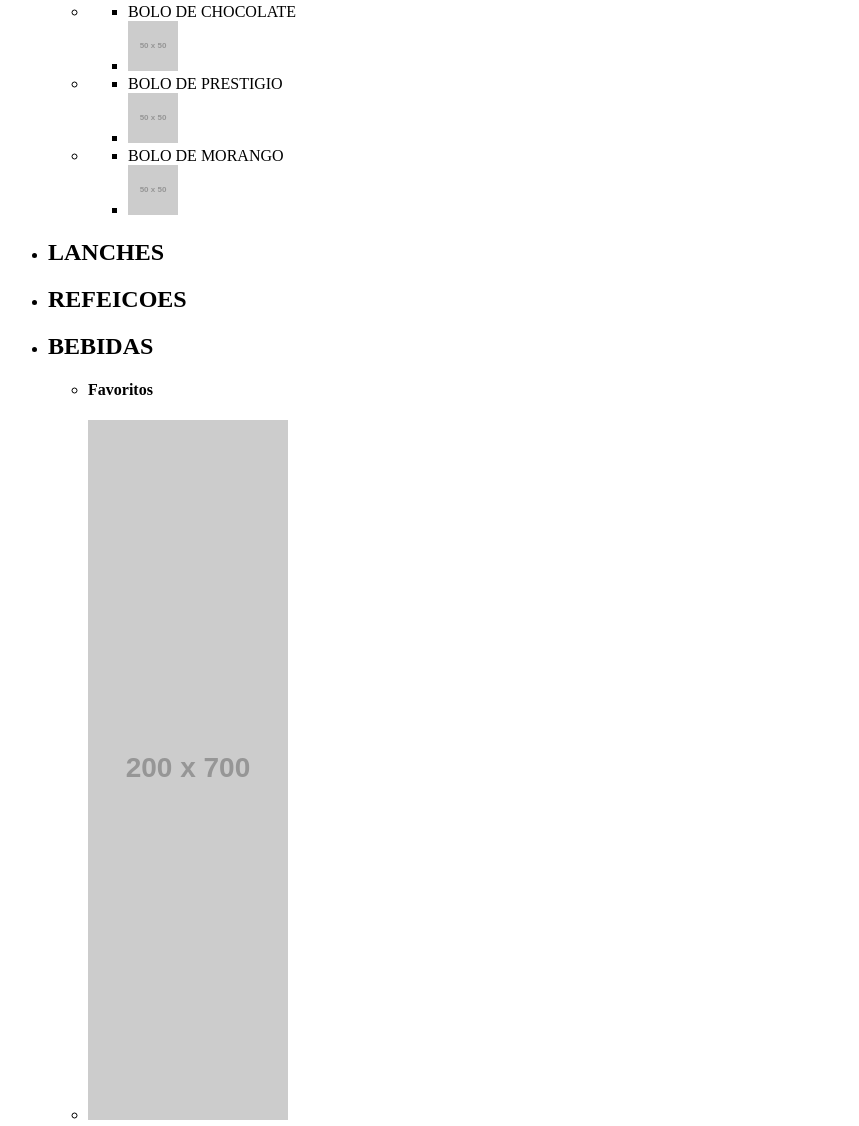
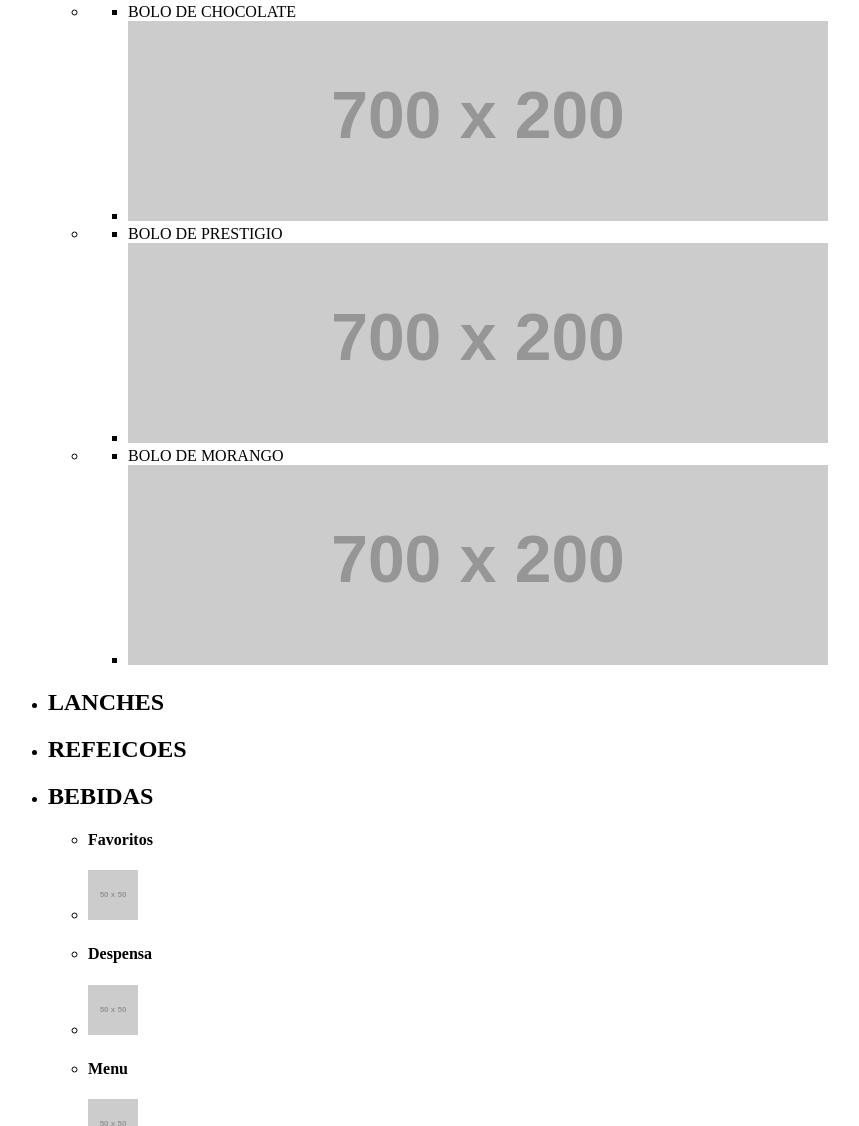
Before and after one commit to MaluSevilha/MaluSevilha.github.io, a plain HTML site: page favoritos.html in a window 1280 px wide. Shown: the part 124-1250 px from the top of the page, without its empty margins (0-859 px from the left). Drawn offline with Linux system fonts and the light colour scheme; placeholder pictures from the web are drawn by us.

Commit message:
tamanho receitas

```diff
--- a/favoritos.html
+++ b/favoritos.html
@@ -25,7 +25,7 @@
                                 BOLO DE CHOCOLATE
                             </li>
                             <li>
-                                <a href="#"><img src="https://fakeimg.pl/50x50"alt ="Bolo de chocolate"></a>
+                                <a href="#"><img src="https://fakeimg.pl/700x200"alt ="Bolo de chocolate"></a>
                             </li>
                         </ul>
                     </li>
@@ -35,7 +35,7 @@
                                 BOLO DE PRESTIGIO
                             </li>
                             <li>
-                                <a href="#"><img src="https://fakeimg.pl/50x50"alt ="Bolo de prestigio"></a>
+                                <a href="#"><img src="https://fakeimg.pl/700x200"alt ="Bolo de prestigio"></a>
                             </li>
                         </ul>
                     </li>
@@ -45,7 +45,7 @@
                                 BOLO DE MORANGO
                             </li>
                             <li>
-                                <a href="#"><img src="https://fakeimg.pl/50x50"alt ="Bolo de morango"></a>
+                                <a href="#"><img src="https://fakeimg.pl/700x200"alt ="Bolo de morango"></a>
                             </li>
                         </ul>
                     </li>
@@ -83,7 +83,7 @@
 
                 <!-- Imagem -->
                 <li>
-                    <a href="favoritos.html"> <img src="https://fakeimg.pl/200x700" alt="coração"> </a>
+                    <a href="favoritos.html"> <img src="https://fakeimg.pl/50x50" alt="coração"> </a>
                 </li>
             </ul>
 
```
